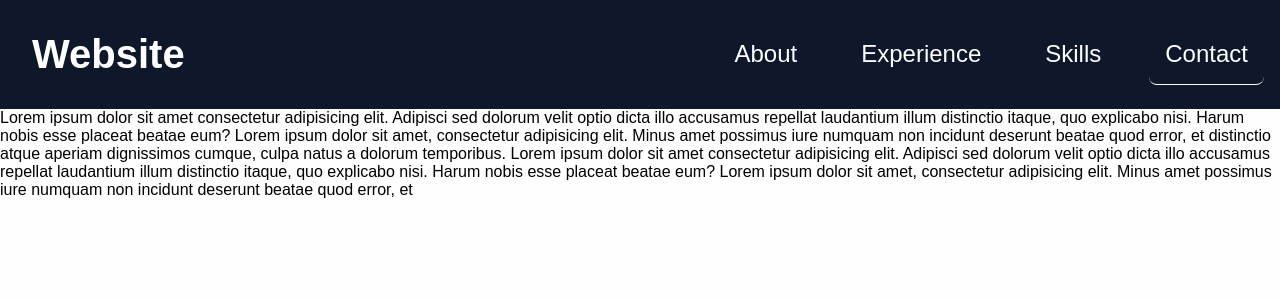
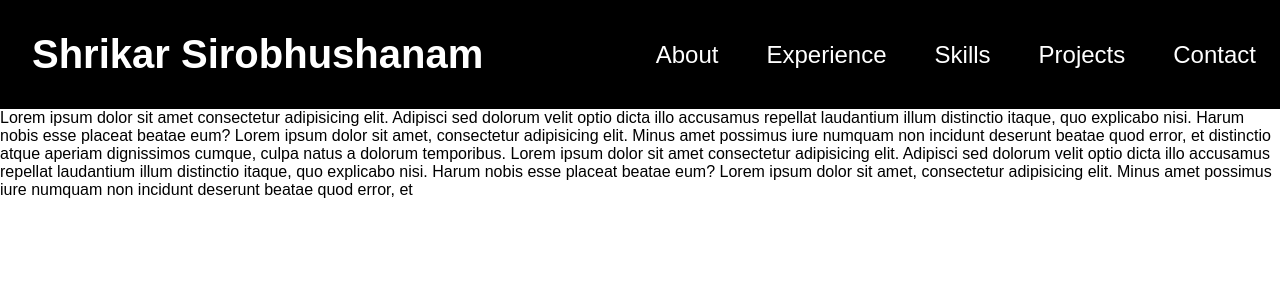
Before and after one commit to shrikar-siro/Portfolio, a React (Vite) app: page /Contact in a window 1280 px wide. Shown: the top 300 px of the page. Built offline with nearby package versions, Linux system fonts and the light colour scheme.

Commit message:
finished navbar

```diff
--- a/src/Components/Navbar.tsx
+++ b/src/Components/Navbar.tsx
@@ -6,7 +6,7 @@ function Navbar() {
     <>
       <nav>
         <Link to="/" className="title">
-          Website
+          Shrikar Sirobhushanam
         </Link>
         <ul>
           <li>
@@ -19,6 +19,9 @@ function Navbar() {
             <NavLink to="/Skills">Skills</NavLink>
           </li>
           <li>
+            <NavLink to="/Projects">Projects</NavLink>
+          </li>
+          <li>
             <NavLink to="/Contact">Contact</NavLink>
           </li>
         </ul>
--- /dev/null
+++ b/src/Components/Projects.tsx
@@ -0,0 +1,5 @@
+function Projects() {
+  return <div>Projects</div>;
+}
+
+export default Projects;
--- a/src/Page.tsx
+++ b/src/Page.tsx
@@ -2,6 +2,7 @@ import About from "./Components/About";
 import Contact from "./Components/Contact";
 import Experience from "./Components/Experience";
 import Navbar from "./Components/Navbar";
+import Projects from "./Components/Projects";
 import Skills from "./Components/Skills";
 import "./Styling/Page.css";
 import { Route, Routes } from "react-router-dom";
@@ -15,6 +16,7 @@ function Page() {
           <Route path="/About" element={<About />}></Route>
           <Route path="/Experience" element={<Experience />}></Route>
           <Route path="/Skills" element={<Skills />}></Route>
+          <Route path="/Projects" element={<Projects />}></Route>
           <Route path="/Contact" element={<Contact />}></Route>
         </Routes>
       </div>
--- a/src/Styling/Navbar.css
+++ b/src/Styling/Navbar.css
@@ -1,11 +1,8 @@
-.active{
-    border-bottom: 0.5px solid #fff;
-}
 nav{
     display: flex;
     justify-content: space-between;
     align-items: center;
-    background-color: #0f172a;
+    background-color: #000;
 }
 
 nav .title{
@@ -25,15 +22,32 @@ nav ul li{
 }
 
 nav ul li a{
-    display: block;
+    display: inline-block;
+    position: relative;
     text-decoration: none;
     color: #fff;
-    padding: 1rem;
+    padding: 0.5rem;
     margin: 0 1rem;
     font-size: 1.5rem;
     border-radius: 0.5rem;
 }
 
-nav ul li a:hover{
-    color: #1d4ed8;
+nav ul li a::before{
+    content: "";
+    position: absolute;
+    left: 0;
+    bottom: 0;
+    width: 0;
+    height: 2px;
+    background-color: #fff;
+    transition: width 0.25s ease-out;
 }
+nav ul li a:hover::before{
+    width: 70%;
+}
+
+nav ul li a::after{
+    content: "";
+    position: absolute;
+
+}
--- a/src/Styling/Page.css
+++ b/src/Styling/Page.css
@@ -1,5 +1,5 @@
 .Page{
-    background-color: #fefefe;
+    background-color: #fff;
     height: 100vh;
     width: 100%
 }
--- a/src/Styling/index.css
+++ b/src/Styling/index.css
@@ -2,5 +2,5 @@
     box-sizing: border-box;
     margin: 0;
     padding: 0;
-    font-family:Arial, Helvetica, sans-serif
+    font-family:Arial, Helvetica, sans-serif;
 }
```
